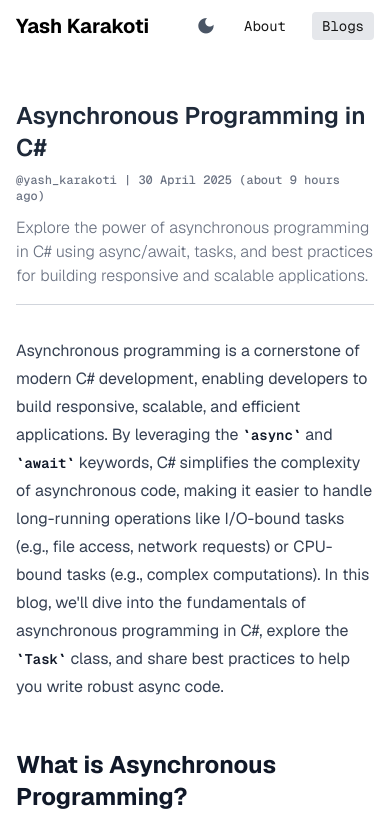
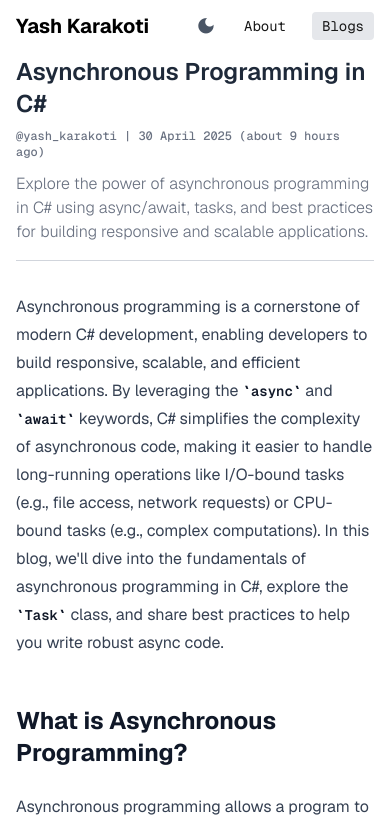
Before and after one commit to Ykarakoti77/blog, a Next.js app: page /blog/async-programming in a window 390 px wide. Shown: the top 826 px of the page. Built offline with nearby package versions, Linux system fonts and the light colour scheme.

Commit message:
margin padding fixes

```diff
--- a/src/app/blog/[slug]/page.tsx
+++ b/src/app/blog/[slug]/page.tsx
@@ -58,7 +58,7 @@ export default async function BlogPost(props: BlogPostProps) {
   });
 
   return (
-    <div className="max-w-3xl mx-auto py-7 font-sans">
+    <div className="max-w-3xl mx-auto font-sans">
       <header className="mb-8 border-b border-gray-300 pb-4 ">
         <h1 className="text-2xl font-semibold text-gray-800 dark:text-gray-200">
           {frontmatter.title}
--- a/src/app/layout.tsx
+++ b/src/app/layout.tsx
@@ -39,7 +39,7 @@ export default function RootLayout({
       <body className="min-h-screen bg-white dark:bg-gray-900 text-black dark:text-white">
         <div className="max-w-3xl mx-auto p-4 pt-3 sm:pt-6">
           <Header />
-          <main className="mt-8">{children}</main>
+          <main className="mt-4 sm:mt-8">{children}</main>
           <Footer />
         </div>
       </body>
```
